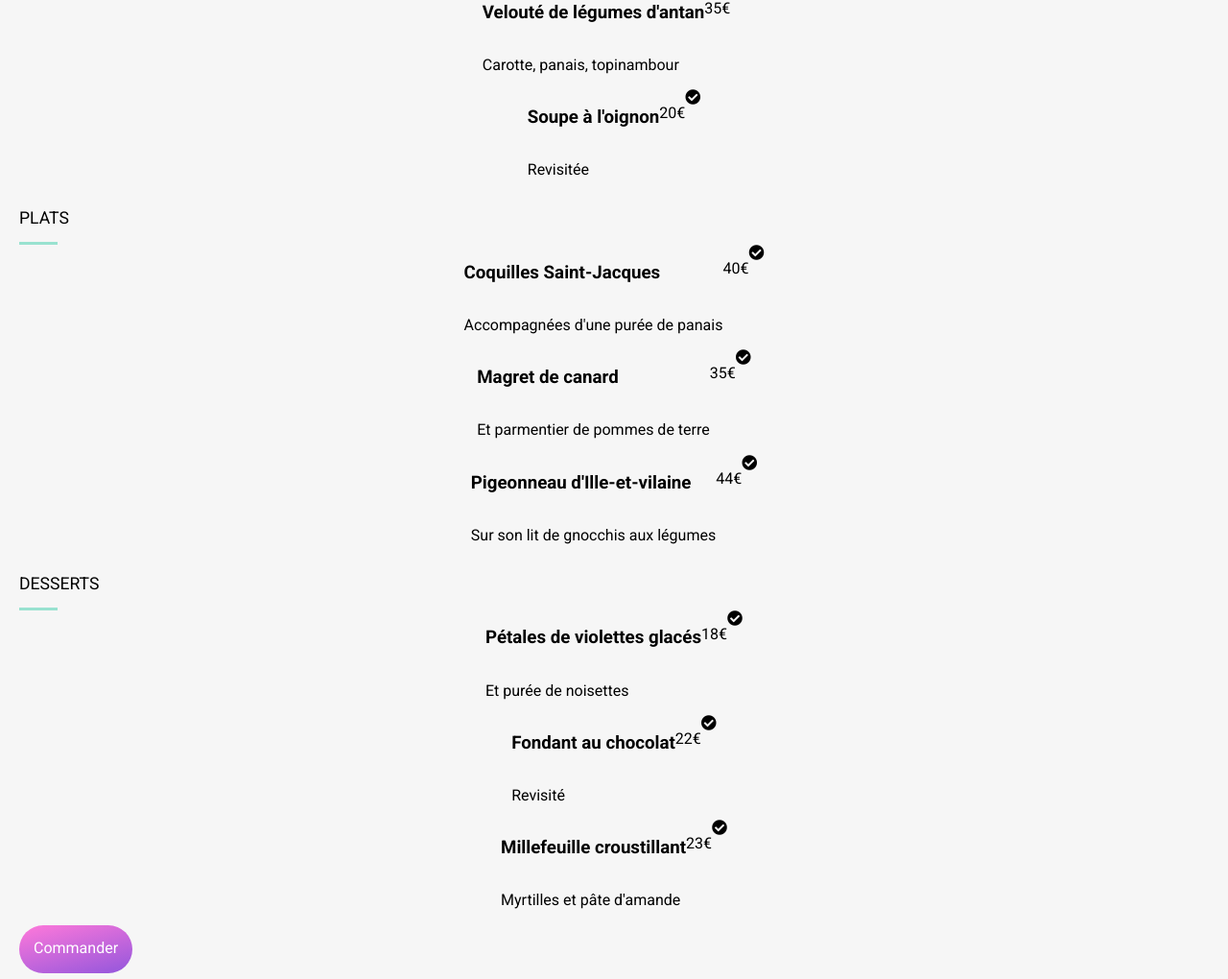
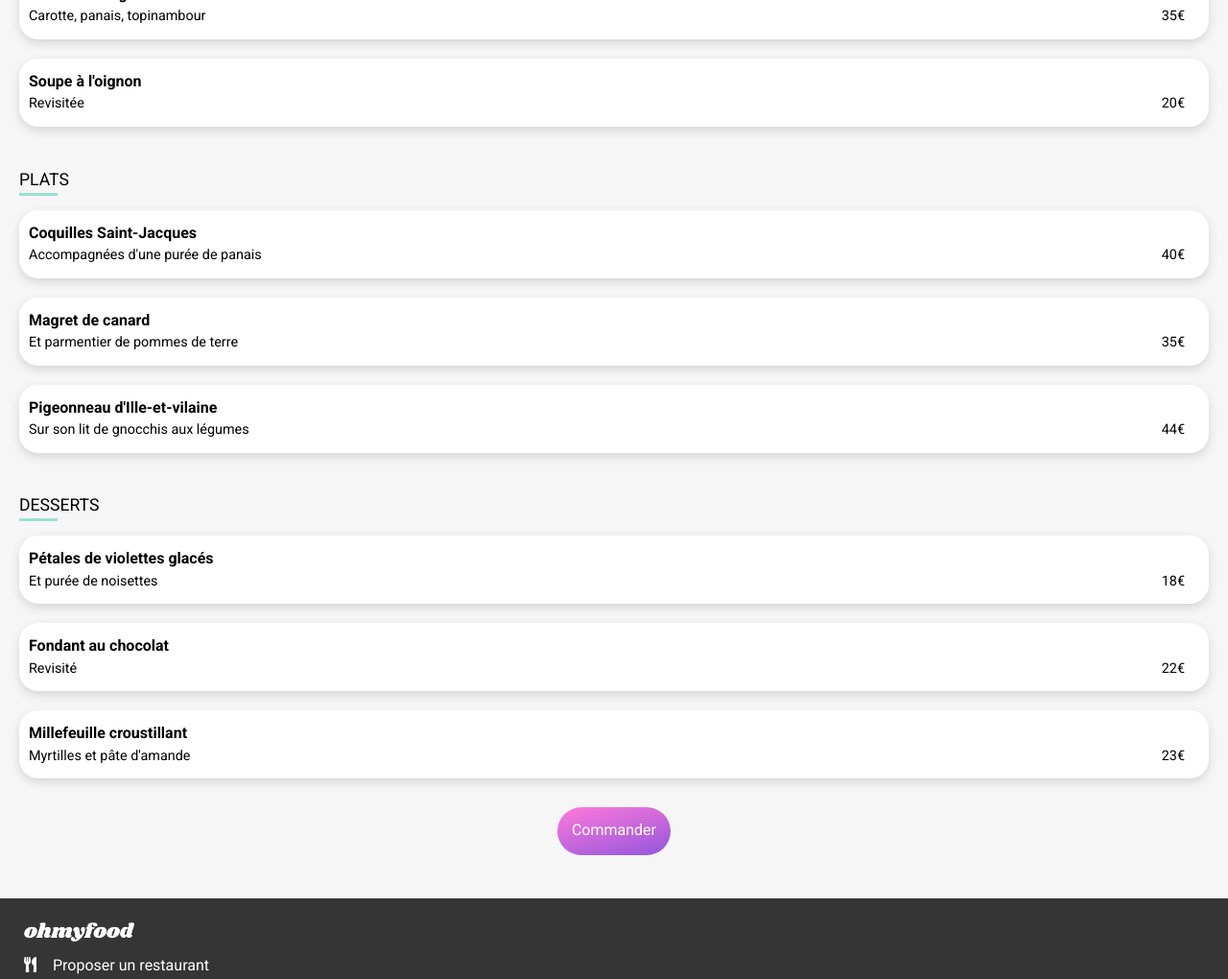
Before and after one commit to RGaetanGranstek/RossignolGaetan_3_25072021, a website: page Pages/menu_a_la_francaise.html in a window 1280 px wide. Shown: the part 596-1616 px from the top of the page at 96% size. Drawn offline with Linux system fonts and the light colour scheme; files whose address does not match are found by name; a web font is replaced by a local one.

Commit message:
Fin mise en place Menu et diverses corrections

```diff
--- a/Pages/menu_a_la_francaise.html
+++ b/Pages/menu_a_la_francaise.html
@@ -41,8 +41,8 @@
                     <h3>Tartare de poulpe acidulé</h3>
                     <p>Aux zestes d'orange</p>
                 </div>
+                <div class="selectionButton">
                     <p>25€</p>
-                <div id="selectionButton">
                     <i class="fas fa-check-circle"></i>
                 </div>
             </a>
@@ -51,8 +51,8 @@
                     <h3>Velouté de légumes d'antan</h3>
                     <p>Carotte, panais, topinambour</p>
                 </div>
+                <div class="selectionButton">
                     <p>35€</p>
-                <div id="selectionButton">
                     <i class="fas fa-check-circle"></i>
                 </div>
             </a>
@@ -61,8 +61,8 @@
                     <h3>Soupe à l'oignon</h3>
                     <p>Revisitée</p>
                 </div>
+                <div class="selectionButton">
                     <p>20€</p>
-                <div id="selectionButton">
                     <i class="fas fa-check-circle"></i>
                 </div>
             </a>
@@ -77,8 +77,8 @@
                     <h3>Coquilles Saint-Jacques</h3>
                     <p>Accompagnées d'une purée de panais</p>
                 </div>
+                <div class="selectionButton">
                     <p>40€</p>
-                <div id="selectionButton">
                     <i class="fas fa-check-circle"></i>
                 </div>
             </a>
@@ -87,8 +87,8 @@
                     <h3>Magret de canard</h3>
                     <p>Et parmentier de pommes de terre</p>
                 </div>
+                <div class="selectionButton">
                     <p>35€</p>
-                <div id="selectionButton">
                     <i class="fas fa-check-circle"></i>
                 </div>
             </a>
@@ -97,8 +97,8 @@
                     <h3>Pigeonneau d'Ille-et-vilaine</h3>
                     <p>Sur son lit de gnocchis aux légumes</p>
                 </div>
+                <div class="selectionButton">
                     <p>44€</p>
-                <div id="selectionButton">
                     <i class="fas fa-check-circle"></i>
                 </div>
             </a>
@@ -113,8 +113,8 @@
                     <h3>Pétales de violettes glacés</h3>
                     <p>Et purée de noisettes</p>
                 </div>
+                <div class="selectionButton">
                     <p>18€</p>
-                <div id="selectionButton">
                     <i class="fas fa-check-circle"></i>
                 </div>
             </a>
@@ -123,8 +123,8 @@
                     <h3>Fondant au chocolat</h3>
                     <p>Revisité</p>
                 </div>
+                <div class="selectionButton">
                     <p>22€</p>
-                <div id="selectionButton">
                     <i class="fas fa-check-circle"></i>
                 </div>
             </a>
@@ -133,8 +133,8 @@
                     <h3>Millefeuille croustillant</h3>
                     <p>Myrtilles et pâte d'amande</p>
                 </div>
+                <div class="selectionButton">
                     <p>23€</p>
-                <div id="selectionButton">
                     <i class="fas fa-check-circle"></i>
                 </div>
             </a>
--- a/Sass/base/_general.scss
+++ b/Sass/base/_general.scss
@@ -45,6 +45,7 @@ body {
     display: flex;
     flex-direction: row;
     height: 20px;
+    margin: auto;
     p {
       color: $color-white;
       margin: 0;
@@ -105,24 +106,6 @@ ol {
   }
 }
 
-// section menu
-#menu div {
-  display: flex;
-  flex-direction: column;
-  .line {
-    height: 3px;
-    width: 40px;
-    background-color: $color-green-light;
-  }
-  h2 {
-    @include font-parameters(p);
-    text-transform: uppercase;
-  }
-  a {
-    display: flex;
-  }
-}
-
 // heart animation
 .fa-heart:hover {
   @include heart-pink;
--- a/Sass/layout/_footer.scss
+++ b/Sass/layout/_footer.scss
@@ -12,7 +12,6 @@ footer {
             list-style-type: none;
             a {
                 display: flex;
-                align-items: center;
                 color: $color-white;
                 margin: 7px 0;
                 &:hover {
--- a/Sass/layout/_header.scss
+++ b/Sass/layout/_header.scss
@@ -1,18 +1,10 @@
 header {
-    &.arrow {
-        display: flex;
-        text-align: left;
-        margin: auto 65px auto 20px;
-        img:first-of-type {
-            width: 52%;
-            margin: 0 24.5%;
-        }
-    }
     img:first-of-type {
         width: 40%;
         margin: 0 28%;
         padding: 20px 0 10px 0;
     }
+    // Page Index
     #localisation {
         display: flex;
         justify-content: center;
@@ -46,4 +38,19 @@ header {
             margin: 15px auto;
         }
     }
+    // End Page Index
+    // Page Menu
+    &.arrow {
+        display: flex;
+        text-align: left;
+        margin: auto 65px auto 20px;
+        img:first-of-type {
+            width: 52%;
+            margin: 0 24.5%;
+        }
+        :hover {
+            box-shadow: 0 4px 10px $color-grey-shadow;
+        }
+    }
+    // End Page Menu
 }
--- a/Sass/layout/_section.scss
+++ b/Sass/layout/_section.scss
@@ -1,4 +1,5 @@
 section {
+    // Page Index
     &#mainContent, &#menu {
         padding: 30px 20px 45px 20px;
     }
@@ -22,6 +23,7 @@ section {
                 box-shadow: 2px 2px 15px $color-grey-shadow;
                 margin: 20px auto;
                 &:hover {
+                    box-shadow: 0 0px 10px $color-grey-dark;
                     cursor: pointer;
                 }
             }
@@ -59,6 +61,8 @@ section {
             }
         }
     }
+    // End Page Index
+    // Page Menu
     &.titleMenu {
         position: relative;
         .titleMenuRestaurant {
@@ -76,4 +80,61 @@ section {
             @include font-parameters(titleMenu);
         }
     }
+    &#menu {
+        &>div {
+          margin-bottom: 20px;
+        }
+        div {
+            display: flex;
+            flex-direction: column;
+            h2 {
+                @include font-parameters(p);
+                text-transform: uppercase;
+                margin-bottom: 4px;
+            }
+            .line {
+                height: 3px;
+                width: 40px;
+                background-color: $color-green-light;
+                margin-bottom: 5px;
+            }
+            a {
+                display: flex;
+                flex-direction: row;
+                justify-content: space-between;
+                align-items: flex-end;
+                margin: 10px;
+                width: 100%;
+                background-color: $color-white;
+                border-radius: $border-radius;
+                box-shadow: 0 4px 10px $color-grey-shadow;
+                h3 {
+                font-size: 1rem;
+                margin: 15px 10px 3px 10px;
+                }
+                p {
+                font-size: .9rem;
+                margin: 3px 25px 15px 10px;
+                }
+                .selectionButton {
+                display: flex;
+                flex-direction: row;
+                i {
+                    display: none;
+                }
+                }
+                &:hover {
+                .selectionButton i {
+                    display: initial;
+                    justify-content: inherit;
+                    margin: auto 20px;
+                    width: 70px;
+                    color: $color-white;
+                    background-color: $color-green-light;
+                    }
+                }
+            }
+        }
+    }
+    // End Page Menu
 }
--- a/Sass/utils/_mixins.scss
+++ b/Sass/utils/_mixins.scss
@@ -50,6 +50,10 @@
     padding: 15px;
     border-radius: 30px;
     background: linear-gradient(165deg, $color-pink, $color-purple);
+    &:hover {
+        filter: brightness(1.15);
+        box-shadow: 0 1px 5px $color-grey-dark;
+    }
 }
 
 // heart-pink
```
Also changed, not shown: Pages/html_mini_menu.html (+9 -9 lines), Pages/menu_la_note_enchantee.html (+10 -10 lines), Pages/menu_la_palette_du_gout.html (+9 -9 lines), Pages/menu_le_delice_des_sens.html (+9 -9 lines), Sass/utils/_variables.scss (+10 -0 lines), CSS/style.css, 1 other file. Lines whose indentation alone changed are shown as unchanged.
